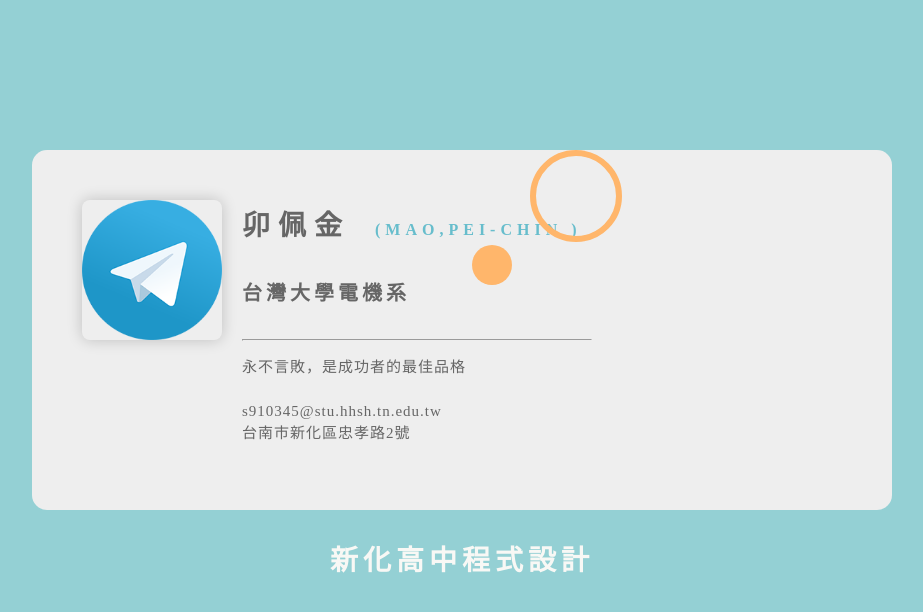
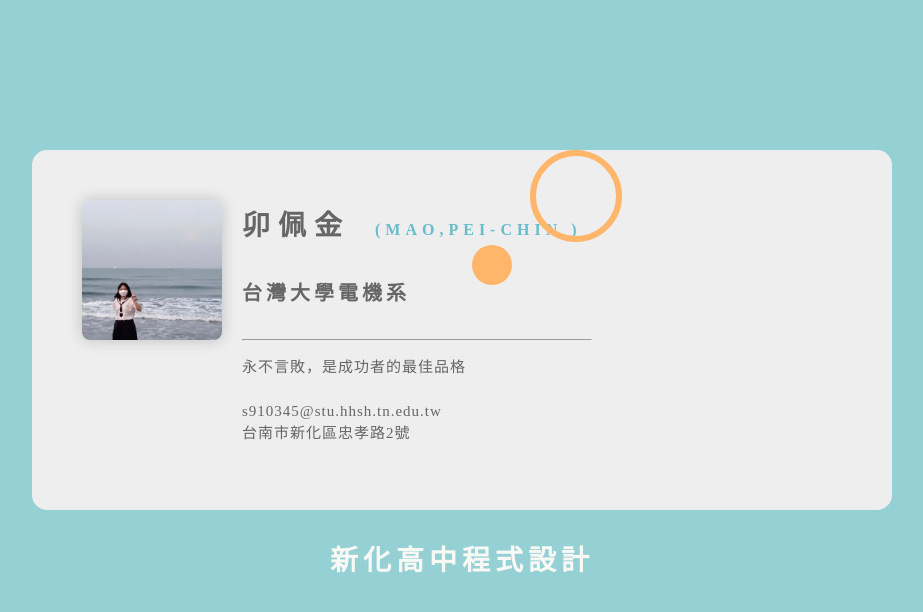
Before and after one commit to evelyn1289/evelyn1289.github.io, a plain HTML site: page index.html in a window 1280 px wide. Shown: the whole page, without its empty margins (178-1101 px from the left). Drawn offline with Linux system fonts and the light colour scheme.

Commit message:
Update index.html

```diff
--- a/index.html
+++ b/index.html
@@ -13,7 +13,7 @@
 <body>
     <!-- 名片區塊-->
   <div class="namecard">
-  <img src="img\2.png" />
+  <img src="img\123456.png" />
     <!--  名片右邊文字區塊-->
   <div class="right">
     <h2>卯佩金
```
